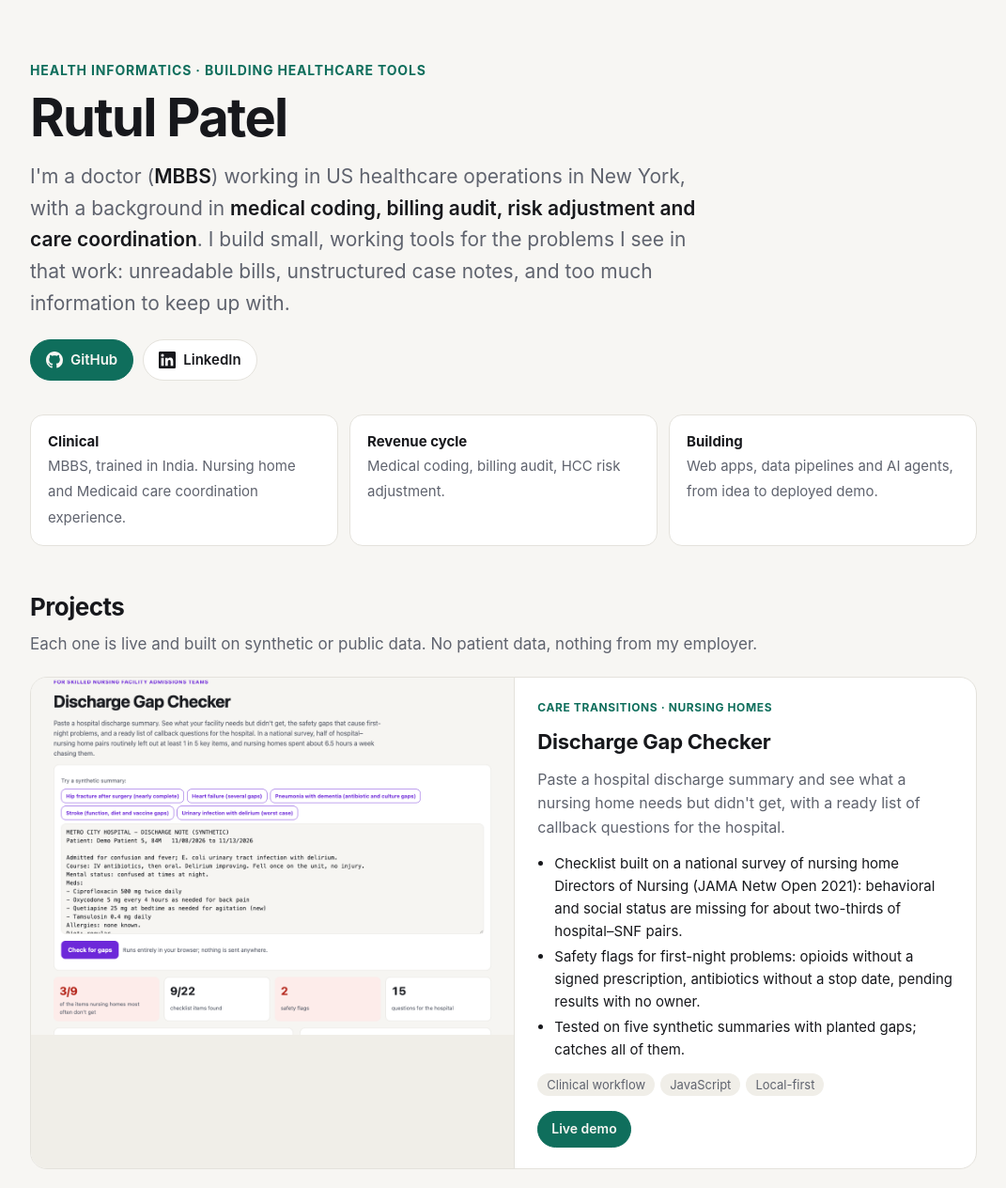
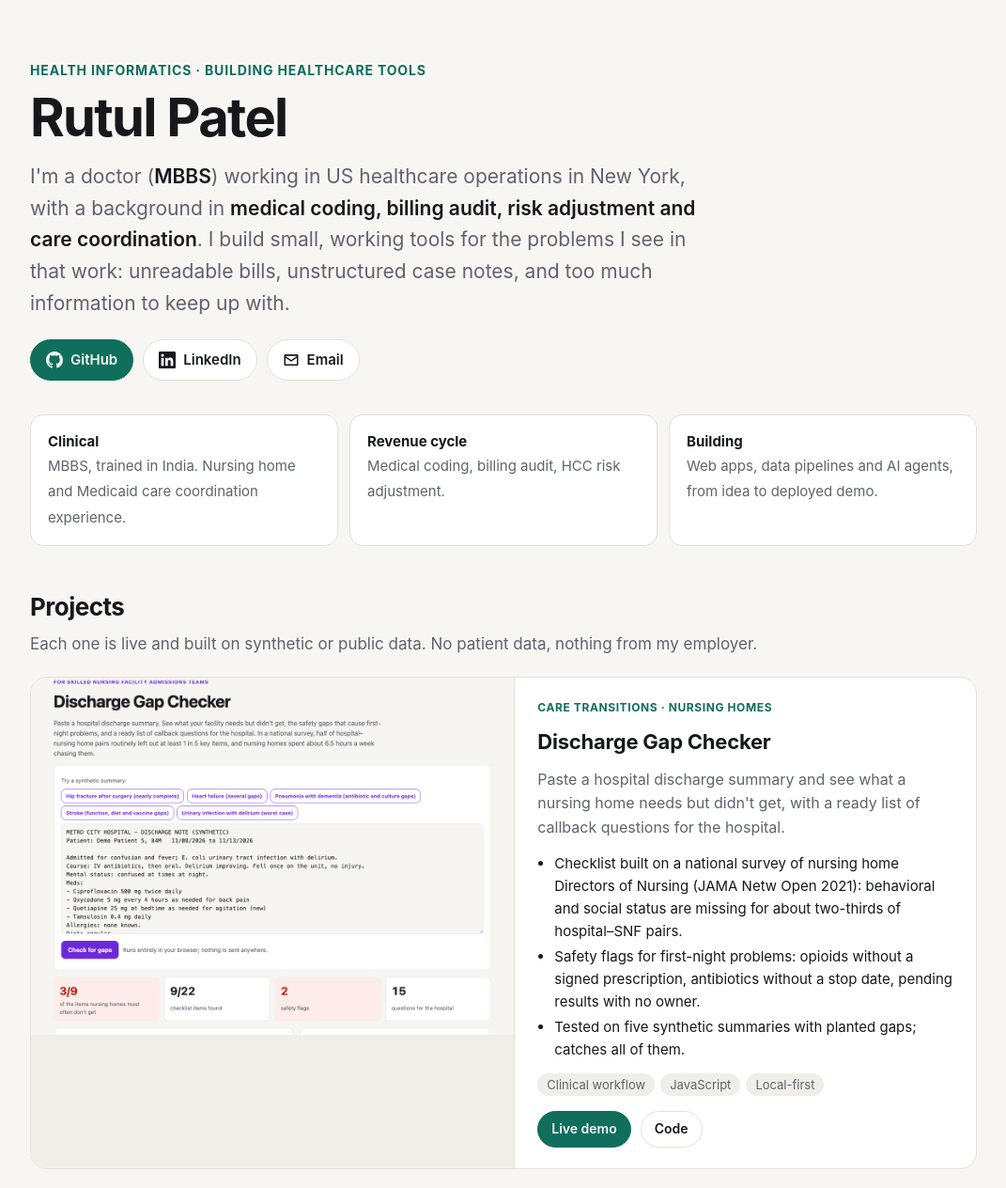
Before and after one commit to patelr31/portfolio, a plain HTML site: page index.html in a window 1280 px wide. Shown: the top 1264 px of the page at 94% size, without its empty margins (104-1175 px from the left). Drawn offline with Linux system fonts and the light colour scheme.

Commit message:
Add email contact and Discharge Gap code link
Co-Authored-By: Claude Opus 5.5 <noreply@anthropic.com>

```diff
--- a/index.html
+++ b/index.html
@@ -84,6 +84,7 @@
   <div class="links" id="contact">
     <a class="btn primary" href="https://github.com/patelr31"><svg viewBox="0 0 16 16" aria-hidden="true"><path d="M8 0C3.58 0 0 3.58 0 8c0 3.54 2.29 6.53 5.47 7.59.4.07.55-.17.55-.38 0-.19-.01-.82-.01-1.49-2.01.37-2.53-.49-2.69-.94-.09-.23-.48-.94-.82-1.13-.28-.15-.68-.52-.01-.53.63-.01 1.08.58 1.23.82.72 1.21 1.87.87 2.33.66.07-.52.28-.87.51-1.07-1.78-.2-3.64-.89-3.64-3.95 0-.87.31-1.59.82-2.15-.08-.2-.36-1.02.08-2.12 0 0 .67-.21 2.2.82.64-.18 1.32-.27 2-.27.68 0 1.36.09 2 .27 1.53-1.04 2.2-.82 2.2-.82.44 1.1.16 1.92.08 2.12.51.56.82 1.27.82 2.15 0 3.07-1.87 3.75-3.65 3.95.29.25.54.73.54 1.48 0 1.07-.01 1.93-.01 2.2 0 .21.15.46.55.38A8.013 8.013 0 0016 8c0-4.42-3.58-8-8-8z"/></svg>GitHub</a>
     <a class="btn" href="https://www.linkedin.com/in/patelr31/"><svg viewBox="0 0 24 24" aria-hidden="true"><path d="M20.45 20.45h-3.56v-5.57c0-1.33-.02-3.04-1.85-3.04-1.85 0-2.14 1.45-2.14 2.94v5.67H9.35V9h3.41v1.56h.05c.48-.9 1.64-1.85 3.37-1.85 3.6 0 4.27 2.37 4.27 5.46v6.28zM5.34 7.43a2.06 2.06 0 1 1 0-4.13 2.06 2.06 0 0 1 0 4.13zM7.12 20.45H3.56V9h3.56v11.45zM22.22 0H1.77C.79 0 0 .77 0 1.73v20.54C0 23.23.79 24 1.77 24h20.45c.98 0 1.78-.77 1.78-1.73V1.73C24 .77 23.2 0 22.22 0z"/></svg>LinkedIn</a>
+    <a class="btn" href="mailto:patel.rutul07@gmail.com"><svg viewBox="0 0 24 24" aria-hidden="true"><path d="M2 5.5A1.5 1.5 0 0 1 3.5 4h17A1.5 1.5 0 0 1 22 5.5v13a1.5 1.5 0 0 1-1.5 1.5h-17A1.5 1.5 0 0 1 2 18.5v-13zm2 .9v.3l8 5.3 8-5.3v-.3H4zm16 2.7-7.45 4.95a1 1 0 0 1-1.1 0L4 9.1V18h16V9.1z"/></svg>Email</a>
   </div>
 </header>
 
@@ -110,7 +111,7 @@
           <li>Tested on five synthetic summaries with planted gaps; catches all of them.</li>
         </ul>
         <div class="chips"><span>Clinical workflow</span><span>JavaScript</span><span>Local-first</span></div>
-        <div class="links"><a class="btn primary" href="https://discharge-gap.vercel.app">Live demo</a></div>
+        <div class="links"><a class="btn primary" href="https://discharge-gap.vercel.app">Live demo</a><a class="btn" href="https://github.com/patelr31/discharge-gap">Code</a></div>
       </div>
     </article>
 
```
